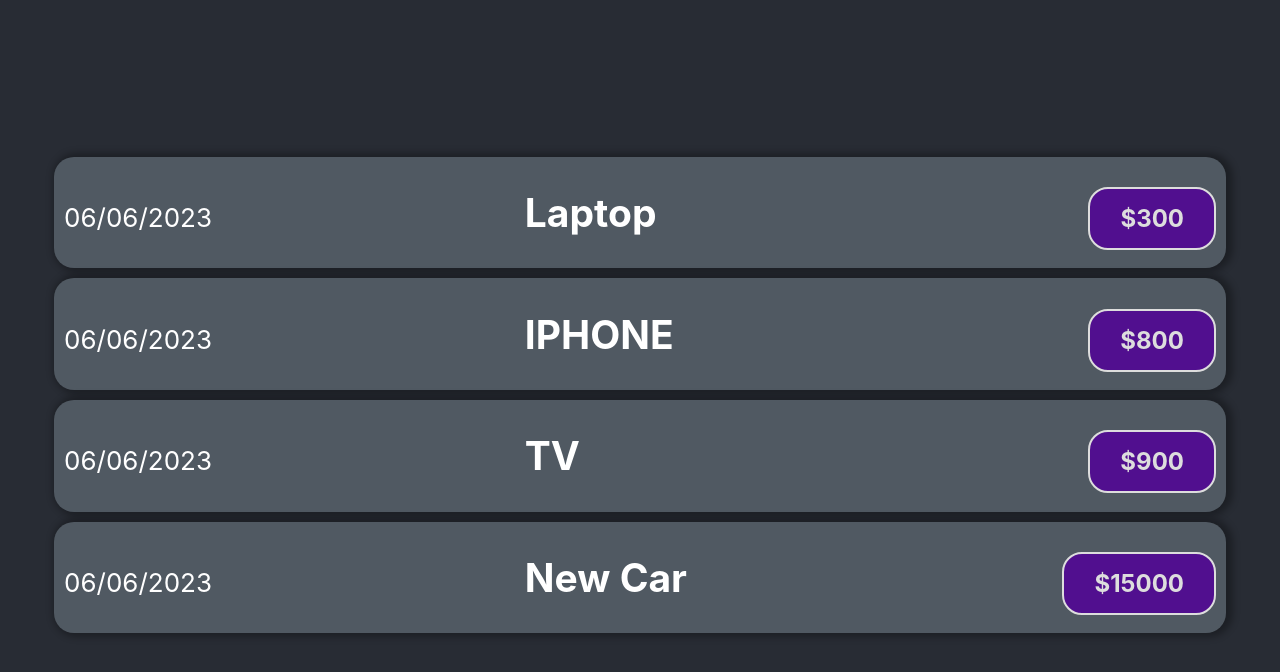
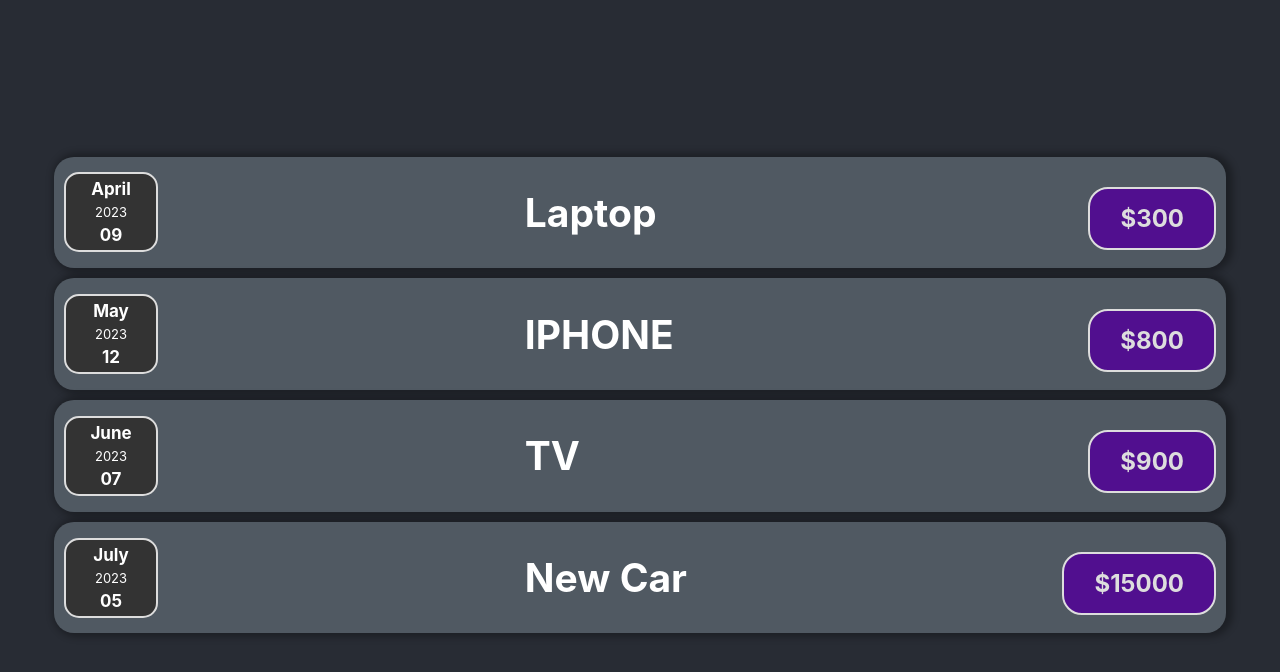
Before and after one commit to Moslihbadr/react-practice, a React (Create React App) app: page / in a window 1280 px wide. Shown: the top 672 px of the page. Built offline with nearby package versions, Linux system fonts and the light colour scheme.

Commit message:
add calender styles

```diff
--- a/src/App.js
+++ b/src/App.js
@@ -2,25 +2,28 @@
 import ExpenseItem from "./components/ExpenseItem";
 
 function App() {
-  const options = { year: "numeric", month: "2-digit", day: "2-digit" };
   const expenses = [
     {
-      date: new Date().toLocaleDateString("en-US", options),
+      id: "e1",
+      date: new Date(2023,3,9),
       title: "Laptop",
       amount: 300,
     },
     {
-      date: new Date().toLocaleDateString("en-US", options),
+      id: "e2",
+      date: new Date(2023,4,12),
       title: "IPHONE",
       amount: 800,
     },
     {
-      date: new Date().toLocaleDateString("en-US", options),
+      id: "e3",
+      date: new Date(2023,5,7),
       title: "TV",
       amount: 900,
     },
     {
-      date: new Date().toLocaleDateString("en-US", options),
+      id: "e4",
+      date: new Date(2023,6,5),
       title: "New Car",
       amount: 15000,
     },
--- a/src/components/ExpenseItem.css
+++ b/src/components/ExpenseItem.css
@@ -3,7 +3,7 @@
   display: flex;
   background-color: #505962;
   justify-content: space-between;
-  align-items: baseline;
+  align-items: center;
   padding: 0 10px;
   border-radius: 20px;
   box-shadow: 3px 0px 7px 4px rgba(0, 0, 0, 0.3);
@@ -26,3 +26,25 @@
   font-size: x-large;
   font-weight: bold;
 }
+
+.expense-date {
+  width: 80px;
+  background-color: #333;
+  display: flex;
+  flex-direction: column;
+  justify-content: center;
+  align-items: center;
+  border: 2px solid #ddd;
+  border-radius: 15px;
+  padding: 5px;
+}
+
+.month, .day {
+  font-size: 17px;
+  font-weight: bold;
+}
+
+.year {
+  font-size: 13px;
+  margin: 5px 0;
+}
--- a/src/components/ExpenseItem.js
+++ b/src/components/ExpenseItem.js
@@ -1,9 +1,17 @@
 import './ExpenseItem.css'
 
 function ExpenseItem(props) {
+  const month = props.date.toLocaleString('en-US', {month: 'long'});
+  const year = props.date.getFullYear();
+  const day = props.date.toLocaleString('en-US', {day: '2-digit'});
+
   return (
     <div className="expenseItem">
-      <div>{props.date}</div>
+      <div className='expense-date'>
+        <div className='month'>{month}</div>
+        <div className='year'>{year}</div>
+        <div className='day'>{day}</div>
+      </div>
       <div className='expenseItem-description'>
         <h2>{props.title}</h2>
         <div className='expenseItem-amount'>${props.amount}</div>
```
